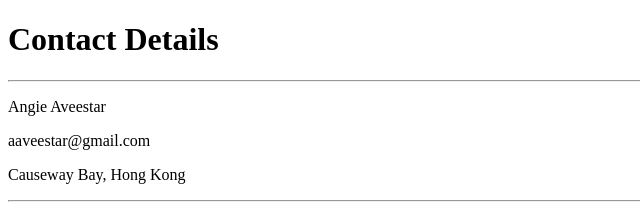
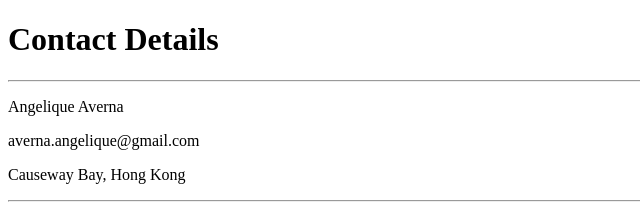
Before and after one commit to avernaangelique/cv, a plain HTML site: page contact-details.html in a window 1280 px wide. Shown: the top 207 px of the page, 0-640 px from the left. Drawn offline with Linux system fonts and the light colour scheme.

Commit message:
Update contact-details.html

```diff
--- a/contact-details.html
+++ b/contact-details.html
@@ -9,11 +9,11 @@
 <body>
   <h1>Contact Details</h1>
   <hr>
-  <p>Angie Aveestar</p>
-  <p>aaveestar@gmail.com</p>
+  <p>Angelique Averna</p>
+  <p>averna.angelique@gmail.com</p>
   <p>Causeway Bay, Hong Kong</p>
   <hr>
-  <form action="mailto:aaveestar@gmail.com" method="post" enctype="text/plain">
+  <form action="mailto:averna.angelique@gmail.com" method="post" enctype="text/plain">
     <label>Your Name:</label>
     <input type="text" name="yourName" value=""><br>
     <label>Your Email:</label>
```
